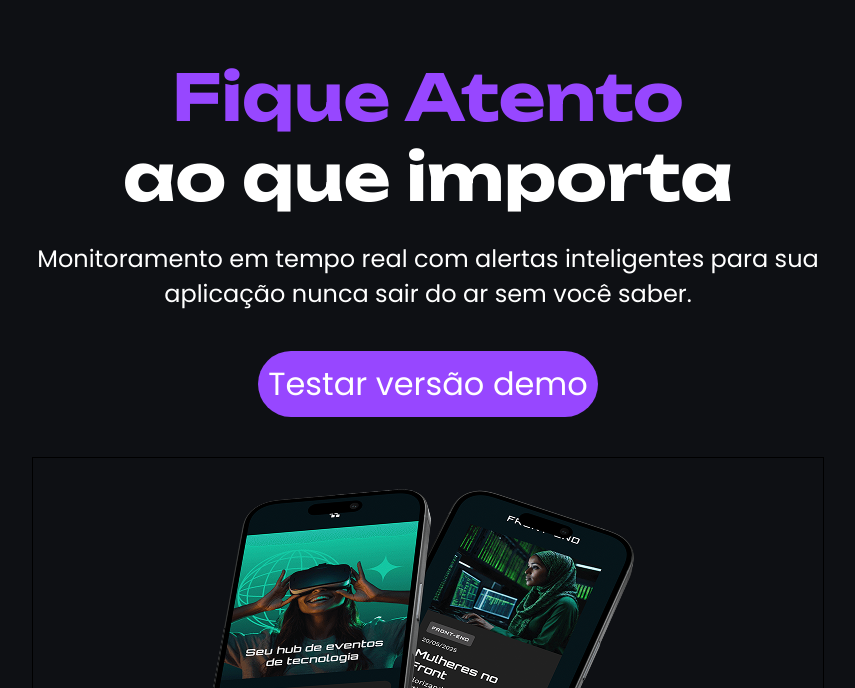
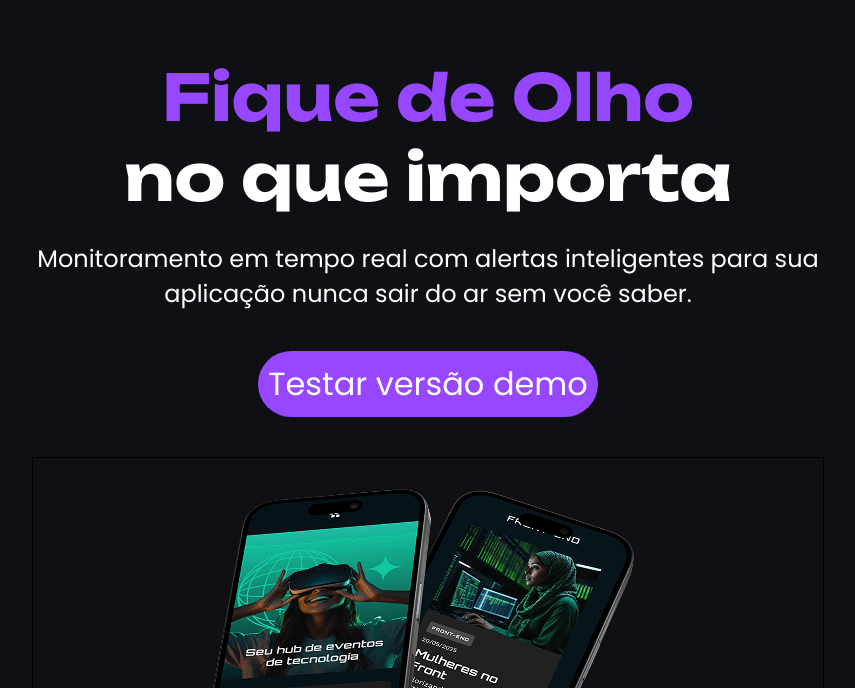
Before and after one commit to GuilhermeBarral/Techboard, a plain HTML site: page index.html in a window 1280 px wide. Shown: the part 112-800 px from the top of the page, without its empty margins (212-1067 px from the left). Drawn offline with Linux system fonts and the light colour scheme.

Commit message:
Desfaz a Alteração de Titulo da Pagina

```diff
--- a/index.html
+++ b/index.html
@@ -16,8 +16,8 @@
     <main>
         <section>
             <h1>
-                <span>Fique Atento</span>
-                <br>ao que importa</h1>
+                <span>Fique de Olho</span>
+                <br>no que importa</h1>
             <p>Monitoramento em tempo real com alertas inteligentes para sua aplicação nunca sair do ar sem você saber.</p>
             <a href="#">Testar versão demo</a>
             <img src="./img/celulares-sobrepostos-dasktop.png" alt="Dois celulares pretos sobrepostos com uma sombra roxa sob eles">
```
